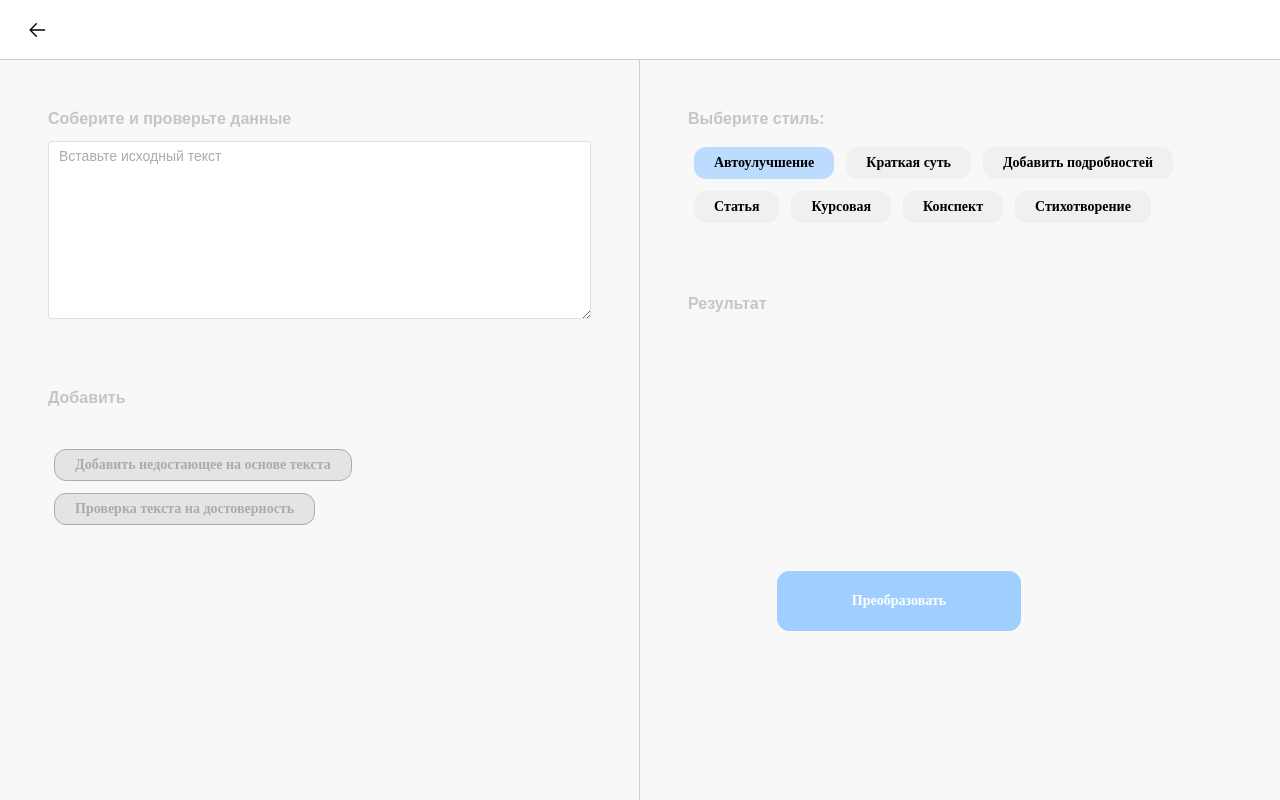
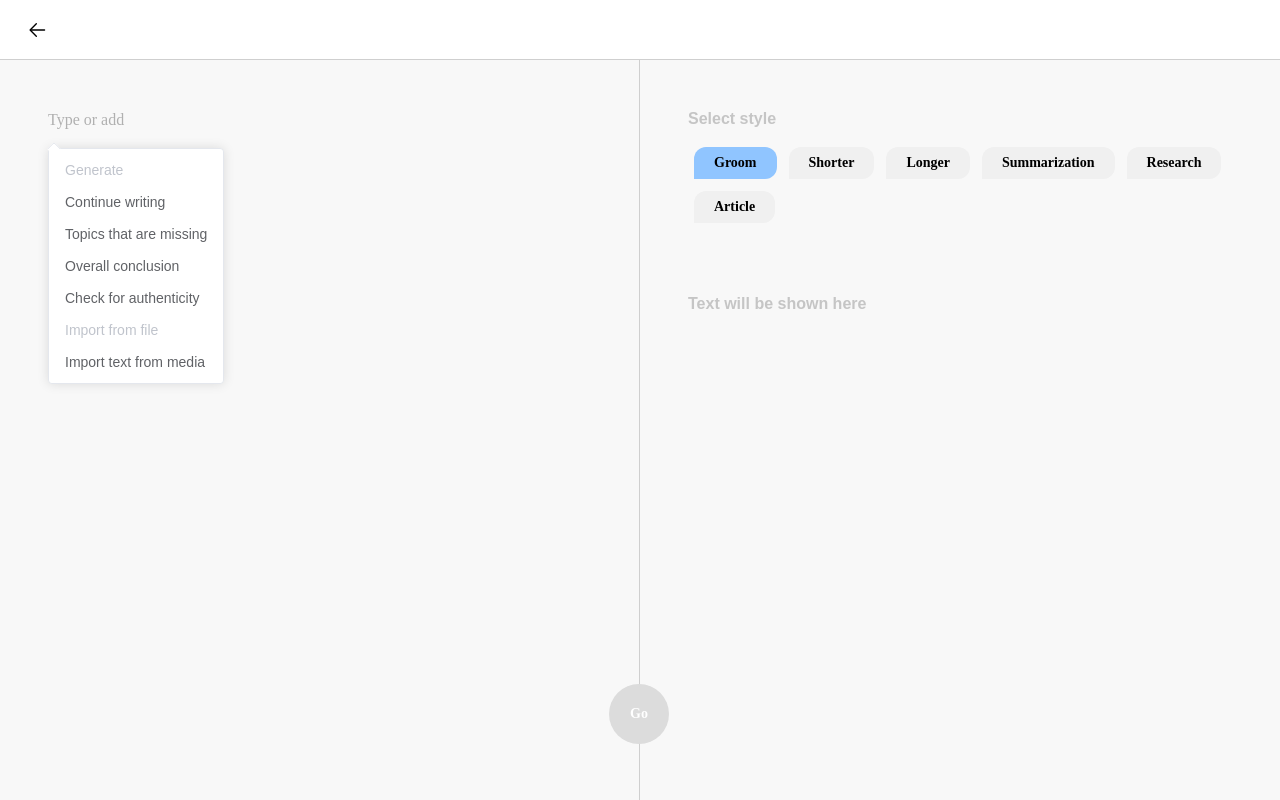
Before and after one commit to sun-echo/gpt-assistant-front, a Vue app: page /editor in a window 1280 px wide. Built offline with nearby package versions, Linux system fonts and the light colour scheme; a web font is replaced by a local one.

Commit message:
Redesign

```diff
--- a/components.d.ts
+++ b/components.d.ts
@@ -13,6 +13,9 @@ declare module '@vue/runtime-core' {
     ElButton: typeof import('element-plus/es')['ElButton']
     ElContainer: typeof import('element-plus/es')['ElContainer']
     ElDialog: typeof import('element-plus/es')['ElDialog']
+    ElDropdown: typeof import('element-plus/es')['ElDropdown']
+    ElDropdownItem: typeof import('element-plus/es')['ElDropdownItem']
+    ElDropdownMenu: typeof import('element-plus/es')['ElDropdownMenu']
     ElHeader: typeof import('element-plus/es')['ElHeader']
     ElIcon: typeof import('element-plus/es')['ElIcon']
     ElInput: typeof import('element-plus/es')['ElInput']
@@ -20,6 +23,7 @@ declare module '@vue/runtime-core' {
     ElRow: typeof import('element-plus/es')['ElRow']
     ElSkeleton: typeof import('element-plus/es')['ElSkeleton']
     ElText: typeof import('element-plus/es')['ElText']
+    ElTooltip: typeof import('element-plus/es')['ElTooltip']
     Header: typeof import('./src/components/Header.vue')['default']
     LoginModal: typeof import('./src/components/LoginModal.vue')['default']
     MainPage: typeof import('./src/components/pages/MainPage.vue')['default']
--- a/src/components/pages/EditorPage.vue
+++ b/src/components/pages/EditorPage.vue
@@ -1,68 +1,377 @@
+<template>
+  <PageWrapper>
+    <Header empty back/>
+    <el-row class="editor__row" :gutter="20">
+
+        <div class="editor__left">
+        <div
+          class="prompt-input-wrapper"
+          v-for="(promptInput, key) in promptInputData"
+        >
+          <el-input
+            v-if="loadingInputIndex !== key"
+            :ref="el => promptInputRefs[key] = el"
+            class="prompt-input"
+            type="textarea"
+            :autosize="{ minRows: 1 }"
+            :modelValue="promptInput"
+            placeholder="Type or add"
+            autofocus
+            @input="val => handleInputPrompt(key, val)"
+            @focus="handleFocusInput(key)"
+            @blur="handleBlurInput(key)"
+          />
+
+          <el-skeleton v-else :rows="1" />
+
+          <el-dropdown
+            :ref="el => promptTooltipRefs[key] = el"
+            trigger="contextmenu"
+            placement="bottom-start"
+            class="input-tooltip"
+            @command="val => handleClickAction(key, val)"
+          >
+            <div/>
+            <template #dropdown>
+              <el-dropdown-menu>
+                <el-dropdown-item disabled>Generate</el-dropdown-item>
+                <el-dropdown-item command="continue">
+                  Continue writing
+                </el-dropdown-item>
+                <el-dropdown-item>
+                  Topics that are missing
+                </el-dropdown-item>
+                <el-dropdown-item>Overall conclusion</el-dropdown-item>
+                <el-dropdown-item>Check for authenticity</el-dropdown-item>
+                <el-dropdown-item disabled>Import from file</el-dropdown-item>
+                <el-dropdown-item>Import text from media</el-dropdown-item>
+              </el-dropdown-menu>
+            </template>
+          </el-dropdown>
+        </div>
+
+        <!-- <el-tooltip
+          v-model:visible="promptTooltipVisible"
+          content="Bottom center"
+          placement="bottom"
+          effect="light"
+          trigger="click"
+          virtual-triggering
+          :virtual-ref="triggerRef"
+        /> -->
+
+        <div class="button-container">
+          <el-button
+            tag="div"
+            class="generate-button"
+            type="primary"
+            :disabled="submitButtonDisabled || loadingInputIndex"
+            @click="handleClickGenerate"
+          >
+            Go
+          </el-button>
+
+          <!-- <el-button
+            tag="div"
+            :class="fileInputClass"
+            type="primary"
+            @click="handleUploadFile"
+          >
+            + Добавить текст из медиа
+          </el-button> -->
+          <input
+            type="file"
+            ref="fileInputElement"
+            class="file-input"
+            @change="uploadFile"
+          />
+        </div>
+      </div>
+      <div class="editor__right">
+        <el-text
+          class="input-title mx-1"
+        >
+          Select style
+        </el-text>
+
+        <div class="button-container">
+          <el-button
+            tag="div"
+            :class="{
+              'stylize-option-button': true,
+              'stylize-option-button--active': activeStyle === 0
+            }"
+            role="button"
+            type="primary"
+            @click="selectStyle(0)"
+          >
+            Groom
+          </el-button>
+
+          <el-button
+            tag="div"
+            :class="{
+              'stylize-option-button': true,
+              'stylize-option-button--active': activeStyle === 1
+            }"
+            role="button"
+            type="primary"
+            @click="selectStyle(1)"
+          >
+            Shorter
+          </el-button>
+
+          <el-button
+            tag="div"
+            :class="{
+              'stylize-option-button': true,
+              'stylize-option-button--active': activeStyle === 2
+            }"
+            role="button"
+            type="primary"
+            @click="selectStyle(2)"
+          >
+            Longer
+          </el-button>
+
+          <el-button
+            tag="div"
+            :class="{
+              'stylize-option-button': true,
+              'stylize-option-button--active': activeStyle === 3
+            }"
+            role="button"
+            type="primary"
+            @click="selectStyle(3)"
+          >
+            Summarization
+          </el-button>
+
+          <el-button
+            tag="div"
+            :class="{
+              'stylize-option-button': true,
+              'stylize-option-button--active': activeStyle === 4
+            }"
+            role="button"
+            type="primary"
+            @click="selectStyle(4)"
+          >
+            Research
+          </el-button>
+
+          <el-button
+            tag="div"
+            :class="{
+              'stylize-option-button': true,
+              'stylize-option-button--active': activeStyle === 5
+            }"
+            role="button"
+            type="primary"
+            @click="selectStyle(5)"
+          >
+            Article
+          </el-button>
+        </div>
+
+        <el-text
+          class="input-title mx-1"
+        >
+          Text will be shown here
+        </el-text>
+
+        <el-skeleton
+          v-if="loadingStylize"
+          :rows="5"
+        />
+
+        <el-text
+          v-if="!loadingStylize && stylizeResult"
+          class="stylize-result mx-1"
+        >
+          {{ stylizeResult }}
+        </el-text>
+      </div>
+    </el-row>
+  </PageWrapper>
+</template>
+
 <script setup lang="ts">
-import { ref, onMounted } from 'vue'
+import {
+  ref,
+  onMounted,
+  watchEffect,
+  computed,
+  nextTick
+} from 'vue'
 import { useStore } from '../../store/index.ts'
 import Header from '../Header.vue'
 import PageWrapper from '../PageWrapper.vue';
 import axios from 'axios';
 
-const activeStyle = ref(0)
+// @ts-ignore
+import type { DropdownInstance } from 'element-plus'
 
 const store = useStore()
 
-const inputValue = ref(store.$state.promptText)
+const promptInputData = ref([store.$state.promptText])
+const promptInputRefs = ref<any>([])
+const inputValue = computed(() => promptInputData.value?.join('\n'))
+const loadingInputIndex = ref()
 
-const additionalValue = ref<string|null>(null)
-
+const activeStyle = ref(0)
 const stylizeResult = ref<string|null>(null)
 
-const loadingAdditionalInputData = ref(false)
 const loadingStylize = ref(false)
 
 const fileInputElement = ref<HTMLInputElement|null>(null);
 const fileInputValue = ref<HTMLInputElement|null>(null);
+// const promptInput = ref<HTMLInputElement|null>(null);
+const promptTooltipRefs = ref<DropdownInstance[]>([]);
 
 // const fileName = computed(() => fileInputValue.value?.name);
 // const fileExtension = computed(() => fileName.value?.substr(fileName.value?.lastIndexOf(".") + 1));
 // const fileMimeType = computed(() => fileInputValue.value?.type);
 // const fileSelected = computed(() => !!fileName.value)
-// const fileInputClass = computed(() => ({
-//   'input-option-button': true,
-//   'input-option-button--active': fileSelected.value
-// }))
+
+
+watchEffect(() => {
+  if (promptInputData.value[0]?.length > 0) {
+    promptTooltipRefs.value[0]?.handleClose()
+  }
+
+  promptInputData.value?.forEach((item, index) => {
+    if (item.includes('\n')) {
+      console.log("Found Enter on", index)
+    }
+  })
+})
+
+// TODO: Починить блюр. При наведении на дропдаун срабатывает
+
+const handleBlurInput = (key: number) => {
+//   console.log('Debug')
+//   const val = promptInputData.value[key]
+//   promptTooltipRefs.value[key]?.handleClose()
+//   console.log('Blur', key, val)
+//   if (
+//     promptInputData.value?.filter(item => item === '').length > 0 &&
+//     val === '' &&
+//     promptInputData.value?.length > 1
+//   ) {
+//     if (key === promptInputData.value?.length - 1) {
+//       // promptInputData.value = promptInputData.value?.filter(item => item !== '')
+//     } else {
+//       console.log('Gotcha')
+//       promptInputData.value?.splice(key, 1)
+//       promptInputData.value?.push('')
+//     }
+//   }
+}
+
+const handleFocusInput = (key: number) => {
+  if (promptInputData.value[key] === '') {
+    showTooltip(key)
+  }
+}
+
+const handleInputPrompt = (key: number, value: any) => {
+  const isEnter = value === '\n'
+  const containsEnter = value.includes('\n')
+
+  if (containsEnter && !promptInputData.value?.includes('')) {
+    promptInputData.value.push('')
+    nextTick(() => promptInputRefs.value[key+1]?.focus())
+  } else {
+    if (containsEnter) {
+      // On enter in not empty input, when next field is not empty
+      if (!!promptInputData.value[key+1] && promptInputData.value[key] !== '') {
+        promptInputData.value.pop()
+        promptInputData.value.splice(key+1, 0, '');
+        nextTick(() => promptInputRefs.value[key+1]?.focus())
+      } else {
+      // On enter emty field
+        nextTick(() => promptInputRefs.value[key+1]?.focus())
+      }
+    } else {
+      promptInputData.value[key] = value
+      promptTooltipRefs.value[key]?.handleClose()
+    }
+  }
+
+  if (promptInputData.value?.filter(item => item === '')?.length > 1) {
+    promptInputData.value = promptInputData.value?.filter(item => item !== '')
+  }
+
+  if (promptInputData.value?.filter(item => item === '')?.length === 0) {
+    promptInputData.value.push('')
+  }
+}
+
+function showTooltip(key: number) {
+  if (!promptTooltipRefs.value[key]) return
+  promptTooltipRefs.value[key]?.handleOpen()
+}
 
 onMounted(() => {
-  inputValue
+  showTooltip(0)
 })
+
+const submitButtonDisabled = computed(() => !inputValue.value || loadingStylize.value)
 
 const uploadFile = (event: any) => {
   console.log('Debug', event?.target?.files[0])
   fileInputValue.value = event?.target?.files[0];
 };
 
-const clickAddMissing = async () => {
-  loadingAdditionalInputData.value = true
+const handleClickAction = async (key: number, comand: string) => {
+  console.log('Click', comand)
+  if (!inputValue.value) {
+    return
+  }
+
+  loadingInputIndex.value = key
+
+  if (comand === 'continue') {
+    await continueWriting(key)
+  }
+
+  loadingInputIndex.value = null
+}
+
+const continueWriting = async (key: number) => {
+  if (!inputValue.value) {
+    return
+  }
+
   const res = await axios.post('http://localhost:3000/prompt-text', {
-    text: `На основе этого текста определи его тему и добавь список того, что можно добавить к этой теме или к введённому тексту,
-    не дополняя исходный текст, длина ответа не более 500 символов, не дублируй исходный текст: ${inputValue.value}`
+    text: `Continue the text: ${inputValue.value}`
   })
 
-  additionalValue.value = res?.data?.content
-  loadingAdditionalInputData.value = false
+  promptInputData.value[key] = res?.data?.content
+
+  console.log('Debug handle', promptInputRefs.value[key], key)
+
+  promptInputData.value.push('')
+  nextTick(() => promptInputRefs.value[promptInputRefs.value - 1]?.focus())
 }
 
 const handleClickGenerate = async () => {
-  loadingStylize.value = true
+  // if (submitButtonDisabled.value) {
+  //   return
+  // }
+  // loadingStylize.value = true
 
-  if (activeStyle.value === 0) {
-    const res = await axios.post('http://localhost:3000/prompt-text', {
-      // text: `Fix mistakes in text: ${inputValue.value}. ${additionalValue.value ? '. ' + additionalValue.value : '' }`
-      text: `Не меняя текст, исправь орфографические и пунктуационные ошибки: ${inputValue.value}. ${additionalValue.value ? '. ' + additionalValue.value : '' }`
-    })
+  // if (activeStyle.value === 0) {
+  //   const res = await axios.post('http://localhost:3000/prompt-text', {
+  //     // text: `Fix mistakes in text: ${inputValue.value}. ${additionalValue.value ? '. ' + additionalValue.value : '' }`
+  //     text: `Не меняя текст, исправь орфографические и пунктуационные ошибки: ${inputValue.value}. ${additionalValue.value ? '. ' + additionalValue.value : '' }`
+  //   })
 
-    stylizeResult.value = res?.data?.content
-  }
+  //   stylizeResult.value = res?.data?.content
+  // }
 
-  loadingStylize.value = false
+  // loadingStylize.value = false
 }
 
 const selectStyle = (index: number) => {
@@ -98,216 +407,6 @@ const selectStyle = (index: number) => {
 // };
 </script>
 
-<template>
-  <PageWrapper>
-    <Header empty back/>
-    <el-row class="editor__row" :gutter="20">
-
-      <div class="editor__left">
-        <el-text
-          class="input-title mx-1"
-        >
-          Соберите и проверьте данные
-        </el-text>
-
-        <el-input
-          class="prompt-input"
-          v-model="inputValue"
-          type="textarea"
-          size="large"
-          :autosize="{ minRows: 8 }"
-          placeholder="Вставьте исходный текст"
-          maxlength="2000"
-        />
-
-        <el-skeleton
-          v-if="loadingAdditionalInputData"
-          :rows="5"
-        />
-
-        <el-input
-          v-if="additionalValue"
-          class="prompt-input prompt-input--additional"
-          v-model="additionalValue"
-          type="textarea"
-          size="large"
-          :autosize="{ minRows: 8 }"
-          placeholder="Вставьте исходный текст"
-          maxlength="2000"
-        />
-
-        <el-text
-          class="input-title input-title--add"
-        >
-          Добавить
-        </el-text>
-        <div class="button-container">
-          <el-button
-            tag="div"
-            class="input-option-button"
-            role="button"
-            :disabled="!inputValue || !!additionalValue ||loadingAdditionalInputData"
-            @click="clickAddMissing"
-          >
-            Добавить недостающее на основе текста
-          </el-button>
-
-          <el-button
-            tag="div"
-            class="input-option-button"
-            :disabled="!inputValue ||!!additionalValue || loadingAdditionalInputData"
-          >
-            Проверка текста на достоверность
-          </el-button>
-
-          <el-button
-            tag="div"
-            class="generate-button"
-            type="primary"
-            :disabled="!inputValue || loadingStylize"
-            @click="handleClickGenerate"
-          >
-            Преобразовать
-          </el-button>
-
-          <!-- <el-button
-            tag="div"
-            :class="fileInputClass"
-            type="primary"
-            @click="handleUploadFile"
-          >
-            + Добавить текст из медиа
-          </el-button> -->
-          <input
-            type="file"
-            ref="fileInputElement"
-            class="file-input"
-            @change="uploadFile"
-          />
-        </div>
-      </div>
-      <div class="editor__right">
-        <el-text
-          class="input-title mx-1"
-        >
-          Выберите стиль:
-        </el-text>
-
-        <div class="button-container">
-          <el-button
-            tag="div"
-            :class="{
-              'stylize-option-button': true,
-              'stylize-option-button--active': activeStyle === 0
-            }"
-            role="button"
-            type="primary"
-            @click="selectStyle(0)"
-          >
-            Автоулучшение
-          </el-button>
-
-          <el-button
-            tag="div"
-            :class="{
-              'stylize-option-button': true,
-              'stylize-option-button--active': activeStyle === 1
-            }"
-            role="button"
-            type="primary"
-            @click="selectStyle(1)"
-          >
-            Краткая суть
-          </el-button>
-
-          <el-button
-            tag="div"
-            :class="{
-              'stylize-option-button': true,
-              'stylize-option-button--active': activeStyle === 2
-            }"
-            role="button"
-            type="primary"
-            @click="selectStyle(2)"
-          >
-            Добавить подробностей
-          </el-button>
-
-          <el-button
-            tag="div"
-            :class="{
-              'stylize-option-button': true,
-              'stylize-option-button--active': activeStyle === 3
-            }"
-            role="button"
-            type="primary"
-            @click="selectStyle(3)"
-          >
-            Статья
-          </el-button>
-
-          <el-button
-            tag="div"
-            :class="{
-              'stylize-option-button': true,
-              'stylize-option-button--active': activeStyle === 4
-            }"
-            role="button"
-            type="primary"
-            @click="selectStyle(4)"
-          >
-            Курсовая
-          </el-button>
-
-          <el-button
-            tag="div"
-            :class="{
-              'stylize-option-button': true,
-              'stylize-option-button--active': activeStyle === 5
-            }"
-            role="button"
-            type="primary"
-            @click="selectStyle(5)"
-          >
-            Конспект
-          </el-button>
-
-          <el-button
-            tag="div"
-            :class="{
-              'stylize-option-button': true,
-              'stylize-option-button--active': activeStyle === 6
-            }"
-            role="button"
-            type="primary"
-            @click="selectStyle(6)"
-          >
-            Стихотворение
-          </el-button>
-        </div>
-
-        <el-text
-          class="input-title mx-1"
-        >
-          Результат
-        </el-text>
-
-        <el-skeleton
-          v-if="loadingStylize"
-          :rows="5"
-        />
-
-        <el-text
-          v-if="!loadingStylize && stylizeResult"
-          class="stylize-result mx-1"
-        >
-          {{ stylizeResult }}
-        </el-text>
-      </div>
-    </el-row>
-  </PageWrapper>
-</template>
-
 <style scoped lang="scss">
 h1 {
   font-family: RF-Headline;
@@ -327,41 +426,46 @@ h1 {
     margin-bottom: 34px;
   }
 }
-.stylize-result {
-
-}
 .file-input {
   display: none;
 }
+.prompt-input-wrapper {
+  display: flex;
+  flex-direction: column;
+}
+.input-tooltip {
+  margin-top: -8px;
+  margin-bottom: 8px;
+}
 .prompt-input {
-  margin-bottom: 24px;
+  font-family: RF-Text;
+  font-size: 16px;
+  line-height: 150%;
+  font-weight: 600;
+  caret-color: #295EFF;
+  margin-bottom: 12px;
+  --el-input-placeholder-color: #B0B0B0;
 
   &--additional {
     margin-top: 36px;
   }
 }
-.input-option-button {
-  // display: inline-block;
-  font-family: RF-Text-Bold;
-  padding: 8px 20px;
-  margin: 6px;
-  font-weight: 700;
-  font-size: 14px;
-  line-height: 24px;
-  background-color: #E4E4E4;
-  border: 1px solid #ACACAC;
-  border-radius: 12px;
-
-  &--active {
-    background-color: #929292;
-  }
+.prompt-input::v-deep textarea {
+  padding: 0px;
+  color: #404040;
+  background-color: transparent;
+  border: none;
+  outline: none;
+  -webkit-box-shadow: none;
+  -moz-box-shadow: none;
+  box-shadow: none;
+  resize: none;
 }
 
 .button-container {
-  position: relative;
   display: flex;
   flex-wrap: wrap;
-  max-width: 600px;
+  max-width: 100%;
   margin-bottom: 64px;
 }
 .stylize-option-button {
@@ -373,29 +477,29 @@ h1 {
   line-height: 24px;
   background-color: #F0F0F0;
   color: #000000;
-  border-radius: 12px;
+  border-radius: 12px 12px 12px 0;
   border-width: 0;
   margin: 6px;
 
   &--active {
-    background-color: #BBDBFF;
+    background-color: #90C5FF;
   }
 }
 
 .generate-button {
   position: absolute;
-  right: -430px;
-  bottom: -100px;
-  // display: inline-block;
-  width: 244px;
+  right: -30px;
+  bottom: 56px;
+  width: 60px;
   height: 60px;
   font-family: RF-Text-Bold;
-  padding: 9px 20px;
   font-weight: 700;
   font-size: 14px;
   line-height: 24px;
-  border-radius: 12px;
-  margin-top: 44px;
+  border-radius: 50%;
+  border-width: 0px;
+  --el-button-disabled-bg-color: #DCDCDC;
+  --el-button-bg-color: #1989FA;
 }
 
 .editor {
@@ -415,6 +519,7 @@ h1 {
   }
 
   &__left {
+    position: relative;
     border-right: 1px solid #CFCFCF;
   }
 }
--- a/src/main.ts
+++ b/src/main.ts
@@ -11,9 +11,8 @@ import EditorPage from './components/pages/EditorPage.vue'
 
 
 // TODO:
-// Imputs удаление и перенос с main
+// Разделение текста при нажатии Enter внутри текста
 // Google Auth
-// Добавтить недостающее добавляет инпут и там ответ
 // Fix disabled buttons onClock handling
 const routes = [
   {
```
Also changed, not shown: 1 other file (tests, documents, lock files or other folders).
